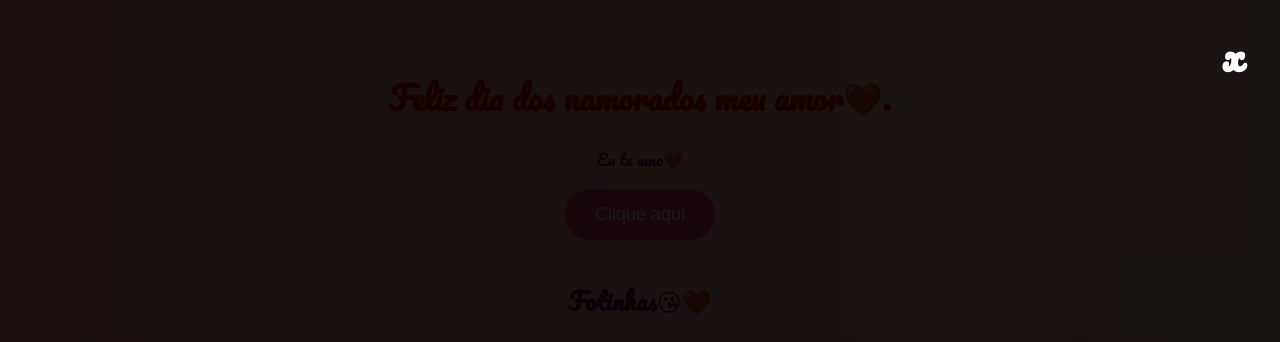
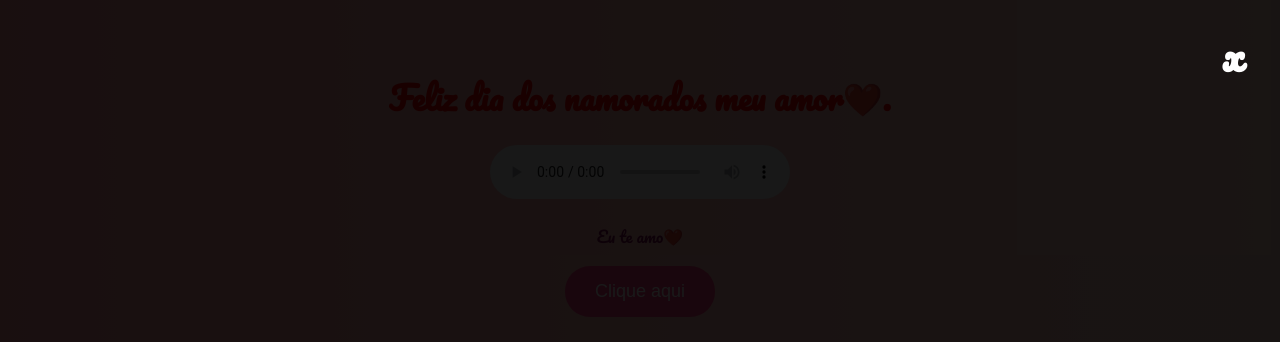
Before and after one commit to ViniciosBerudio/Sarah, a plain HTML site: page index.html in a window 1280 px wide. Shown: the top 342 px of the page. Drawn offline with Linux system fonts and the light colour scheme.

Commit message:
Controle de midia

```diff
--- a/index.html
+++ b/index.html
@@ -10,7 +10,7 @@
 <body>
     <h1>Feliz dia dos namorados meu amor❤️.</h1>
 
-    <audio id="musica" autoplay loop>
+    <audio id="musica" controls autoplay loop>
         <source src="JVKE - golden hour (Official Lyric Video).mp3" type="audio/mpeg">
         Seu navegador não suporta áudio.
       </audio>
```
